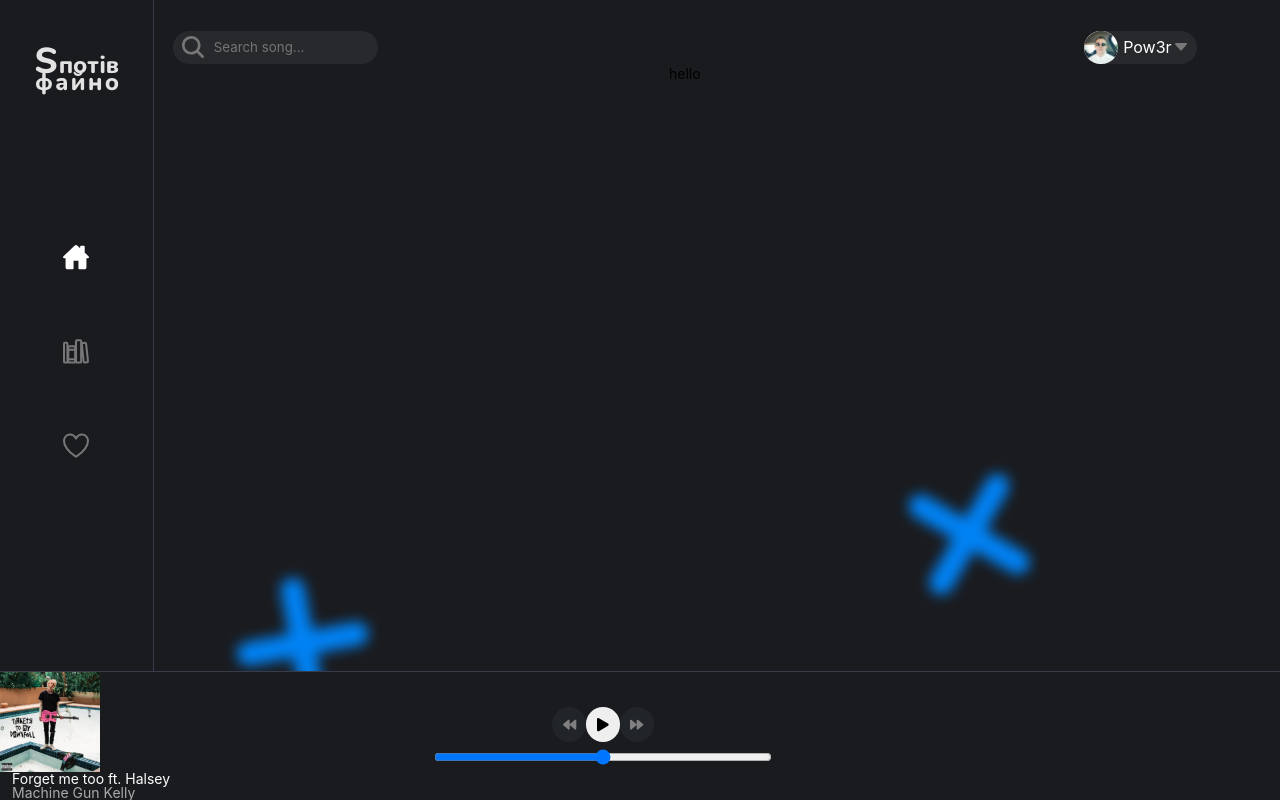
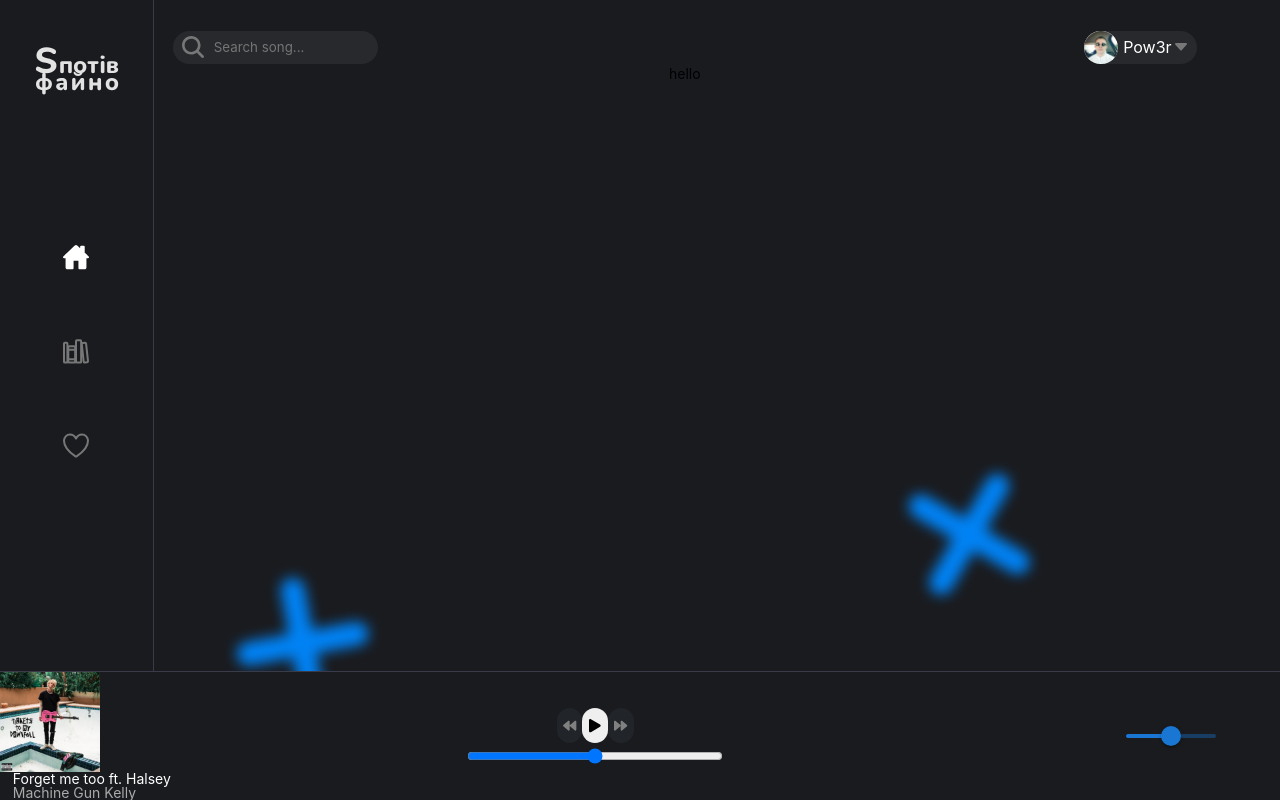
Before and after one commit to pow3r-prog/spotiv-faino-react, a React (Create React App) app: page /library in a window 1280 px wide. Built offline with nearby package versions, Linux system fonts and the light colour scheme.

Commit message:
updating musicplayer componentt & adding volume slider functionality, now u can change volume of songs

```diff
--- a/package.json
+++ b/package.json
@@ -3,9 +3,12 @@
   "version": "0.1.0",
   "private": true,
   "dependencies": {
+    "@emotion/react": "^11.4.1",
+    "@emotion/styled": "^11.3.0",
     "@fortawesome/fontawesome-svg-core": "^1.2.36",
     "@fortawesome/free-solid-svg-icons": "^5.15.4",
     "@fortawesome/react-fontawesome": "^0.1.15",
+    "@material-ui/core": "^5.0.0-beta.5",
     "@mui/material": "^5.0.2",
     "@testing-library/jest-dom": "^5.11.4",
     "@testing-library/react": "^11.1.0",
--- a/src/components/MusicPlayer/Controls.jsx
+++ b/src/components/MusicPlayer/Controls.jsx
@@ -1,6 +1,5 @@
 import React from 'react'
 import { FontAwesomeIcon } from '@fortawesome/react-fontawesome'
-// import Slider from '@mui/material/Slider'
 import { faPlay, faPause, faForward, faBackward } from '@fortawesome/free-solid-svg-icons'
 
 const Controls = (props) => {
@@ -22,7 +21,6 @@ const Controls = (props) => {
                     <input className="song__duration_slider" type="range"  min='0' max='100'/>
                 </div>
             </div>
-
             {/* <div className="player__sound">
                 <input className="player__sound_range" type="range"  min='0' max='100'/>
             </div> */}
--- a/src/components/MusicPlayer/MusicPlayer.scss
+++ b/src/components/MusicPlayer/MusicPlayer.scss
@@ -37,7 +37,7 @@
   display: flex;
   flex-wrap: nowrap;
   justify-content: space-between;
-  width: 70%;
+  width: 50%;
   margin-left: 15%;
   .player__buttons {
     display: flex;
--- a/src/components/MusicPlayer/Player.jsx
+++ b/src/components/MusicPlayer/Player.jsx
@@ -1,14 +1,15 @@
 import React, {useState, useRef, useEffect} from 'react'
 import Controls from './Controls'
 import Details from './Details'
+import Slider from '@mui/material/Slider'
 
 const Player = (props) => {
     const audioEl = useRef(null)
     const [isPlaying, setIsPlaying] = useState(false)
-    // const [volume, setVolume] = useState(50)
-    // const handleVolumeChange = (event, newValue) => {
-    //     setVolume(newValue);
-    // };
+    const [volume, setVolume] = useState(50)
+    const handleVolumeChange = (event, newValue) => {
+        setVolume(newValue);
+    };
 
     useEffect(() => {
         if (isPlaying) {
@@ -18,9 +19,9 @@ const Player = (props) => {
         }
     })
 
-    // useEffect(() => {
-    //     audioEl.current.volume = volume / 100
-    // })
+    useEffect(() => {
+        audioEl.current.volume = volume / 100
+    })
 
     const SkipSong = (forwards = true) => {
         if (forwards) {
@@ -52,7 +53,7 @@ const Player = (props) => {
             <audio src={props.songs[props.currentSongIndex].src} ref={audioEl}></audio>
             <Details song={props.songs[props.currentSongIndex]} />
             <Controls isPlaying={isPlaying} setIsPlaying={setIsPlaying} SkipSong={SkipSong} />
-
+            <Slider style={{width: '7%', marginRight: '5%'}} value={volume} onChange={handleVolumeChange}/>
         </div>
     )
 }
```
Also changed, not shown: 1 other file (tests, documents, lock files or other folders).
